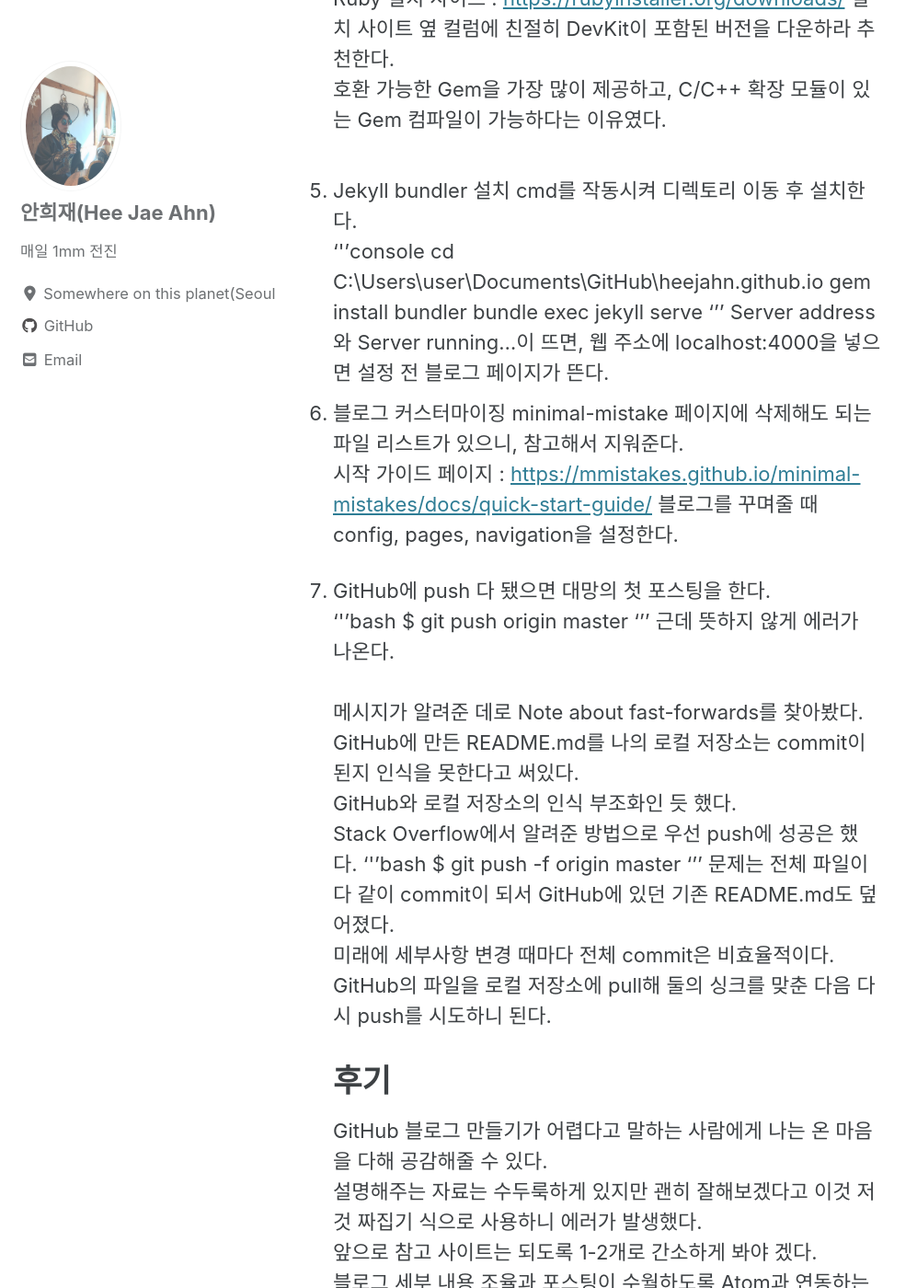
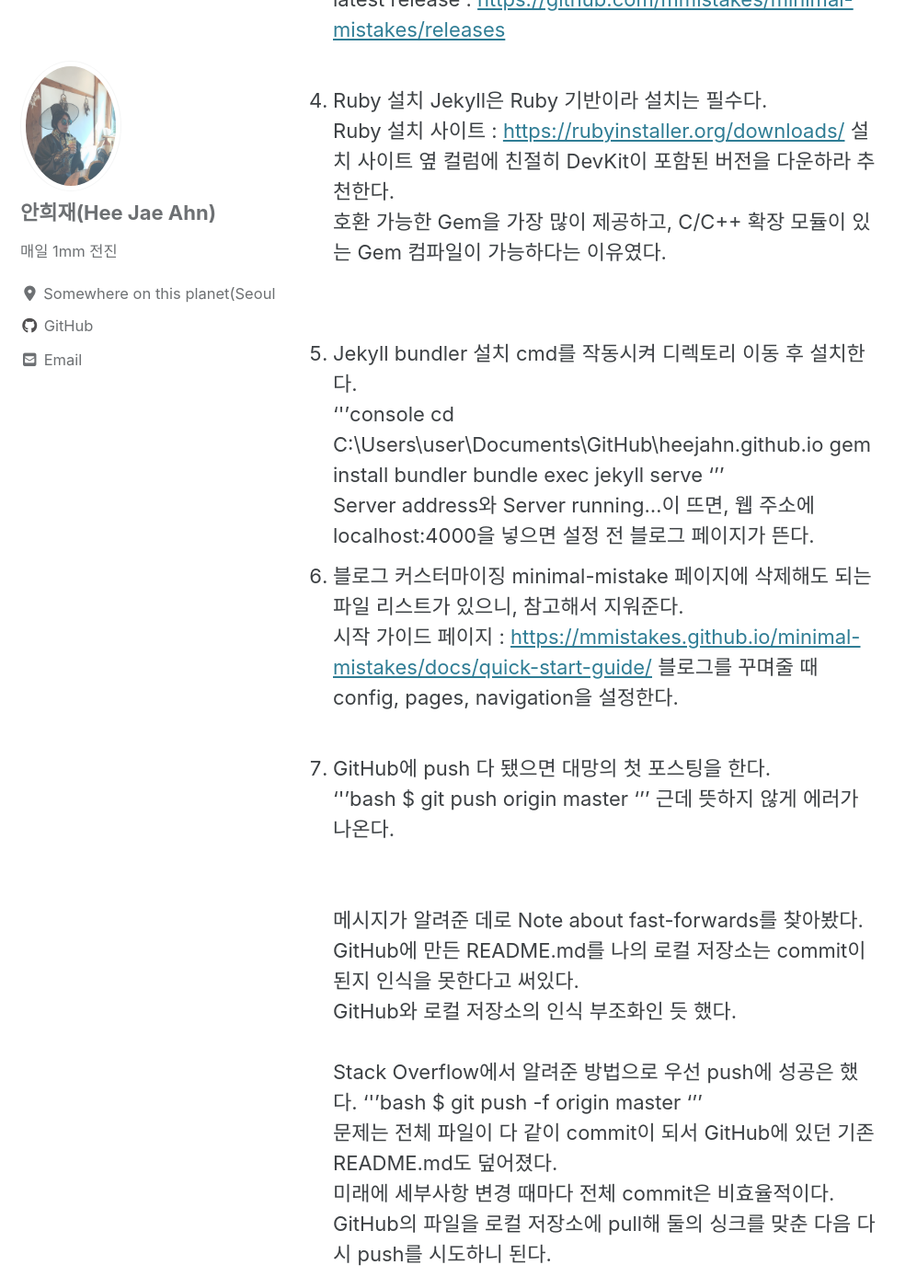
Before and after one commit to heejahn/heejahn.github.com, a Jekyll site: the page built from _posts/2020-06-29-Setting-GibHub-Blog.md, in a window 1280 px wide and 1400 px high, scrolled down 1505 px. Shown: the whole window at 92% size, without its empty margins (0-997 px from the left). Built offline with Jekyll 4.4.1, drawn with Linux system fonts in a browser that asks for light colours; cached includes are drawn as plain includes; nearby versions of some CDN libraries; some of the changed text lies outside the part shown.

Commit message:
Update 2020-06-29-Setting-GibHub-Blog.md

```diff
--- a/_posts/2020-06-29-Setting-GibHub-Blog.md
+++ b/_posts/2020-06-29-Setting-GibHub-Blog.md
@@ -6,6 +6,7 @@ comments: true
 categories:
   - GitHub
 last_modified_at: 2020-06-29
+---
 ---
 # 목적
 Blog를 생성해 GitHub에 올리는 프로젝트 과정, 진행하며 느낀 점, 맞닥뜨린 문제 및 해결 방법을 적기 위해 생성
@@ -23,21 +24,25 @@ GitHub에서 내 아이디.github.io라는 이름의 repository를 만든다.
 $ git clone https://github.com/heejahn/heejahn.github.io.git
 '''
 <br>
+<br>
 1. 테마 고르기
 Jekyll theme site : <https://jekyllthemes.io/free>
 해당 사이트에 무료로 받을 수 있는 테마가 수두룩하게 있다. 최종 선택은 minimal-mistake로 했다.
 Now가 1순위긴 했지만 minimal-mistake가 구글에서 가장 많이 언급되어 문제가 생겼을 때 해결하기 수월해 보여 선택했다.
+<br>
 <br>
 1. minimal-mistake respository 끌어오기
 처음엔 fork를 하려고 했다. 근데 fork보다 latest release를 zip file로 받는 게 더 안정적이라고 한다.
 그래서 노선을 틀어 zip 파일을 받아 로컬 저장소에 그대로 복사해 붙였다.
 latest release : <https://github.com/mmistakes/minimal-mistakes/releases>
 <br>
+<br>
 1. Ruby 설치
 Jekyll은 Ruby 기반이라 설치는 필수다.
 Ruby 설치 사이트 : <https://rubyinstaller.org/downloads/>
 설치 사이트 옆 컬럼에 친절히 DevKit이 포함된 버전을 다운하라 추천한다.
 호환 가능한 Gem을 가장 많이 제공하고, C/C++ 확장 모듈이 있는 Gem 컴파일이 가능하다는 이유였다.
+<br>
 <br>
 1. Jekyll bundler 설치
 cmd를 작동시켜 디렉토리 이동 후 설치한다.
@@ -46,12 +51,14 @@ cd C:\Users\user\Documents\GitHub\heejahn.github.io
 gem install bundler
 bundle exec jekyll serve
 '''
+<br>
 Server address와 Server running...이 뜨면, 웹 주소에 localhost:4000을 넣으면 설정 전 블로그 페이지가 뜬다.
 1. 블로그 커스터마이징
 minimal-mistake 페이지에 삭제해도 되는 파일 리스트가 있으니, 참고해서 지워준다.
 시작 가이드 페이지 : <https://mmistakes.github.io/minimal-mistakes/docs/quick-start-guide/>
 블로그를 꾸며줄 때 config, pages, navigation을 설정한다.
-
+<br>
+<br>
 1. GitHub에 push
 다 됐으면 대망의 첫 포스팅을 한다.
 '''bash
@@ -59,20 +66,25 @@ $ git push origin master
 '''
 근데 뜻하지 않게 에러가 나온다.
 <br>
+<br>
 메시지가 알려준 데로 Note about fast-forwards를 찾아봤다.
 GitHub에 만든 README.md를 나의 로컬 저장소는 commit이 된지 인식을 못한다고 써있다.
 GitHub와 로컬 저장소의 인식 부조화인 듯 했다.
+<br>
 <br>
 Stack Overflow에서 알려준 방법으로 우선 push에 성공은 했다.
 '''bash
 $ git push -f origin master
 '''
+<br>
 문제는 전체 파일이 다 같이 commit이 되서 GitHub에 있던 기존 README.md도 덮어졌다.
 미래에 세부사항 변경 때마다 전체 commit은 비효율적이다.
 GitHub의 파일을 로컬 저장소에 pull해 둘의 싱크를 맞춘 다음 다시 push를 시도하니 된다.
+<br>
 <br>
 # 후기
 GitHub 블로그 만들기가 어렵다고 말하는 사람에게 나는 온 마음을 다해 공감해줄 수 있다.
 설명해주는 자료는 수두룩하게 있지만 괜히 잘해보겠다고 이것 저것 짜집기 식으로 사용하니 에러가 발생했다.
 앞으로 참고 사이트는 되도록 1-2개로 간소하게 봐야 겠다.
 블로그 세부 내용 조율과 포스팅이 수월하도록 Atom과 연동하는 방법을 알아볼 예정이다.
+---
```
